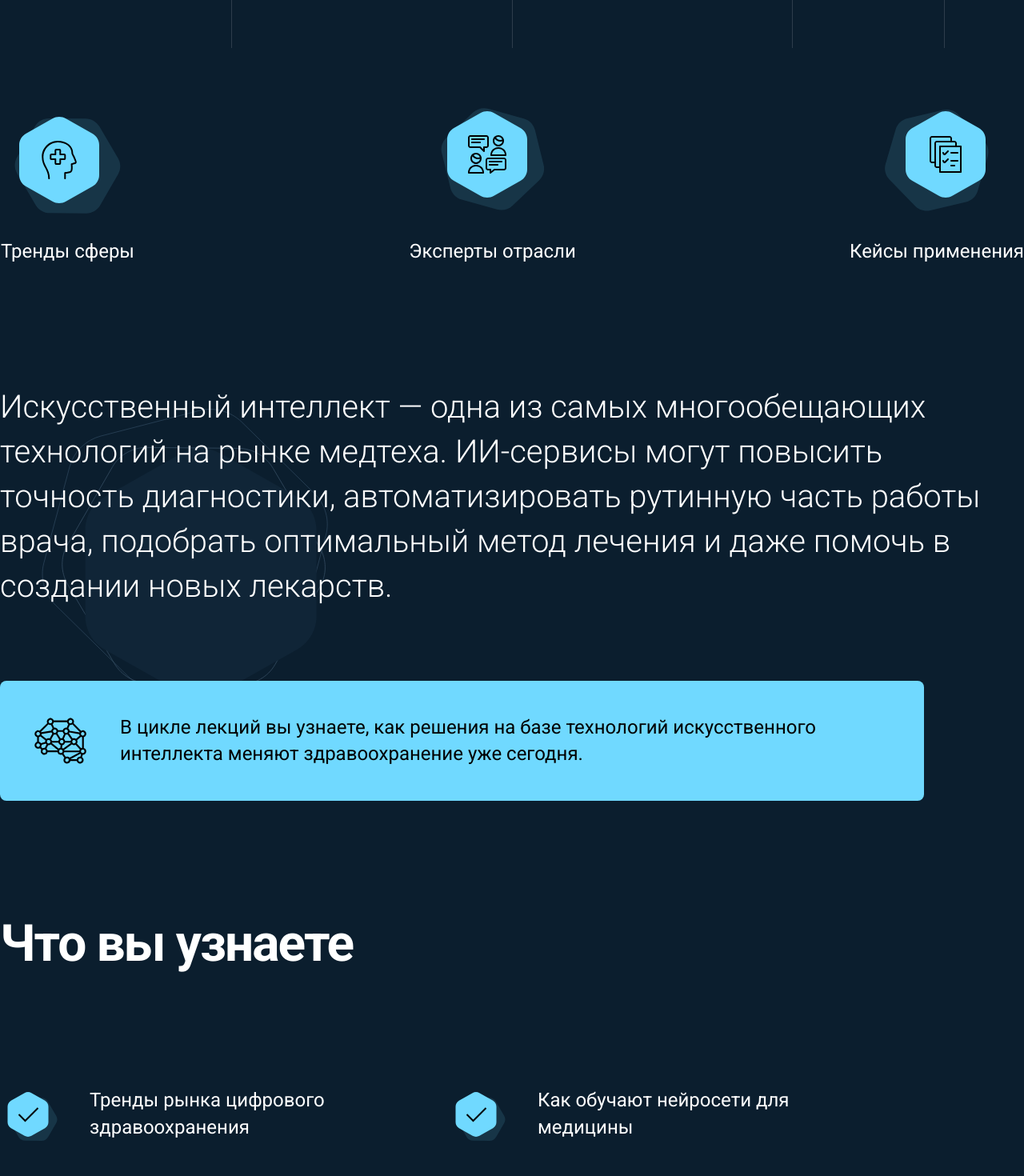
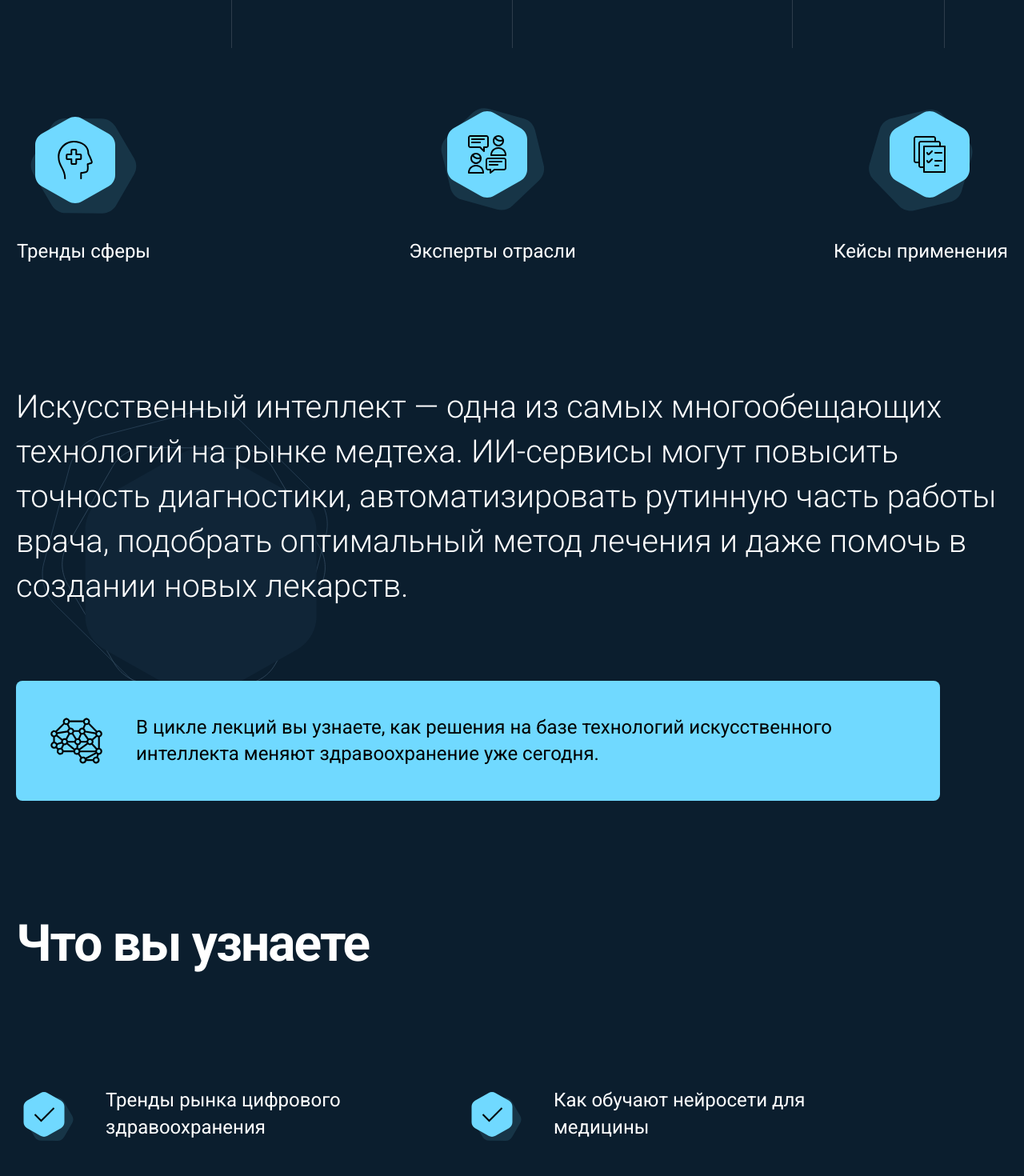
Before and after one commit to soundbroo/celsus-landing, a React (Create React App) app: page / in a window 1280 px wide. Shown: the part 740-2210 px from the top of the page at 80% size. Built offline with nearby package versions, Linux system fonts and the light colour scheme.

Commit message:
Layout fixes

```diff
--- a/src/App.js
+++ b/src/App.js
@@ -88,6 +88,11 @@ const ContentWrapper = styled.div`
   border-left: 0.65px solid #ffffff24;
   border-right: 0.65px solid #ffffff24;
   z-index: 2;
+
+  @media (max-width: 1350px) {
+    border-left: none;
+    border-right: none;
+  }
 `;
 
 const BackgroundLines = styled.div`
--- a/src/components/AllEvents.js
+++ b/src/components/AllEvents.js
@@ -32,9 +32,12 @@ const AllEventsWrapper = styled.div`
   flex-direction: column;
   margin-top: 108px;
 
+  @media (max-width: 1350px) {
+    padding: 0 20px;
+  }
+
   @media (max-width: 1023px) {
     margin-top: 72px;
-    padding: 0 20px;
   }
 `;
 
--- a/src/components/Common/ContactsInfo.js
+++ b/src/components/Common/ContactsInfo.js
@@ -27,6 +27,7 @@ const ContactsInfoWrapper = styled.div`
   justify-content: space-between;
   align-items: center;
   margin-top: 46px;
+  padding: 0 20px;
 
   @media (max-width: 1023px) {
     flex-direction: column;
--- a/src/components/Common/List.js
+++ b/src/components/Common/List.js
@@ -26,7 +26,7 @@ const ListWrapper = styled.div`
   display: flex;
   flex-direction: column;
 
-  @media (max-width: 1023px) {
+  @media (max-width: 1350px) {
     padding: 0 20px;
   }
 `;
--- a/src/components/Intro.js
+++ b/src/components/Intro.js
@@ -29,6 +29,10 @@ const IntroWrapper = styled.div`
   justify-content: space-between;
   align-items: center;
   margin-top: 110px;
+
+  @media (max-width: 1350px) {
+    padding: 0 20px;
+  }
 
   @media (max-width: 1023px) {
     margin-top: 32px;
--- a/src/components/IntroAboutAI.js
+++ b/src/components/IntroAboutAI.js
@@ -29,9 +29,12 @@ const IntroAboutAIWrapper = styled.div`
   align-items: flex-start;
   margin-top: 150px;
 
+  @media (max-width: 1350px) {
+    padding: 0 20px;
+  }
+
   @media (max-width: 1023px) {
     margin-top: 64px;
-    padding: 0 20px;
   }
 `;
 
--- a/src/components/IntroPlanIcons.js
+++ b/src/components/IntroPlanIcons.js
@@ -30,12 +30,16 @@ const PlanIconsWrapper = styled.div`
   margin-top: 150px;
   flex-wrap: wrap;
 
+  @media (max-width: 1350px) {
+    padding: 0 20px;
+  }
+
   @media (max-width: 1023px) {
     margin-top: 56px;
   }
 
   @media (max-width: 780px) {
-    justify-content: center;
+    justify-content: space-around;
   }
 `;
 
--- a/src/components/NextEvent.js
+++ b/src/components/NextEvent.js
@@ -65,9 +65,12 @@ const NextEventWrapper = styled.div`
   flex-direction: column;
   margin-top: 170px;
 
+  @media (max-width: 1350px) {
+    padding: 0 20px;
+  }
+
   @media (max-width: 1023px) {
     margin-top: 80px;
-    padding: 20px;
   }
 `;
 
--- a/src/components/Organizer.js
+++ b/src/components/Organizer.js
@@ -56,9 +56,12 @@ const OrganizerWrapper = styled.div`
   flex-direction: column;
   margin-top: 120px;
 
+  @media (max-width: 1350px) {
+    padding: 0 20px;
+  }
+
   @media (max-width: 1023px) {
     margin-top: 72px;
-    padding: 0 20px;
   }
 `;
 
```
